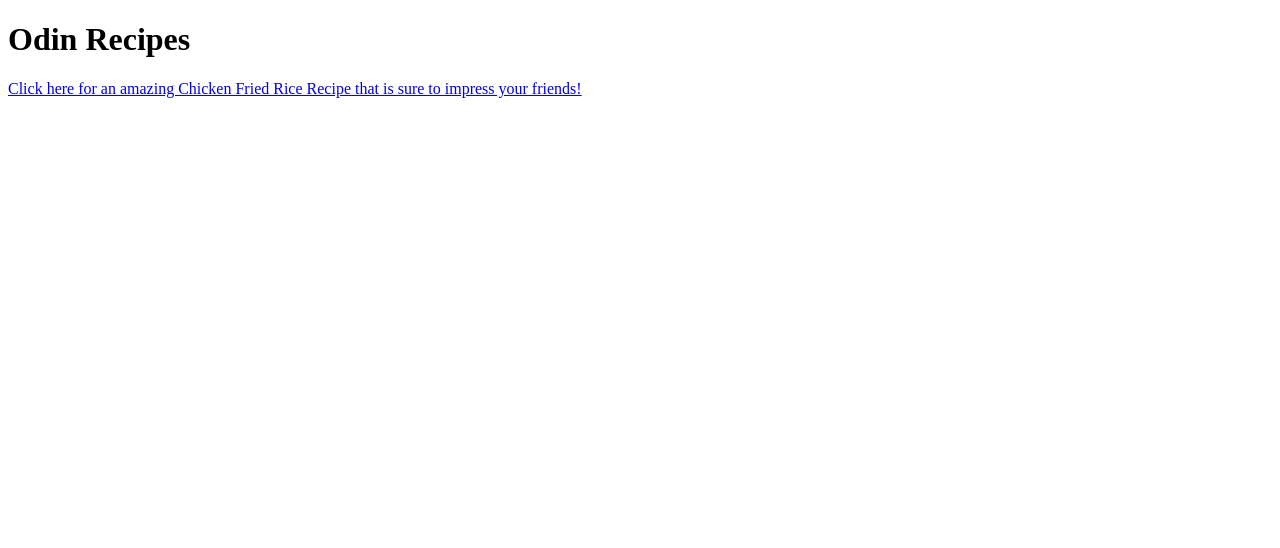
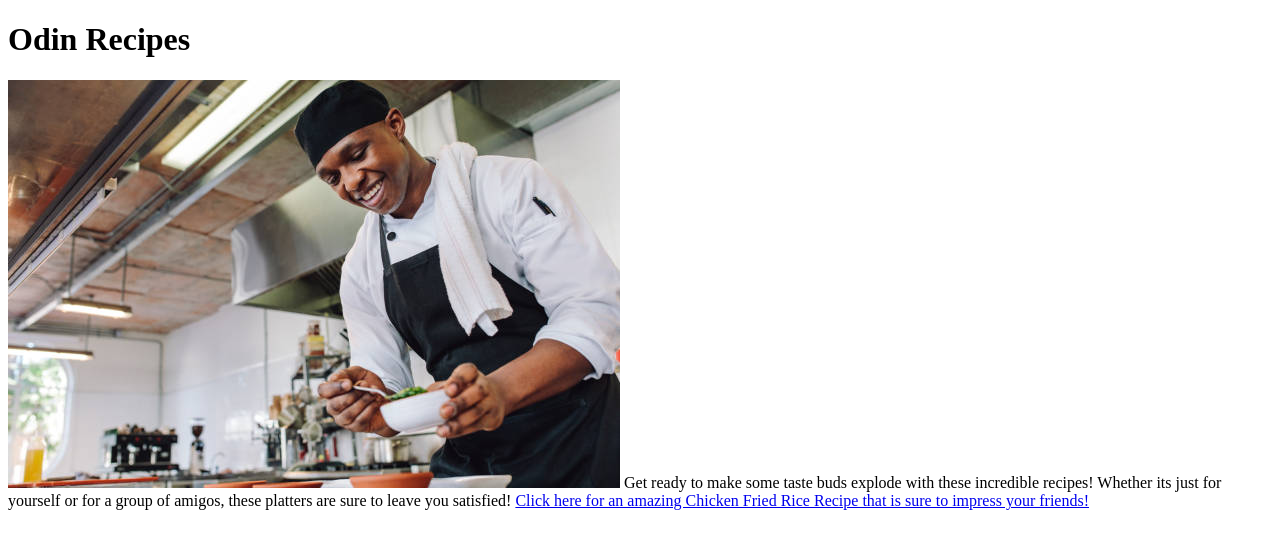
Before and after one commit to ArrriRafita/odin-recipes, a plain HTML site: page index.html in a window 1280 px wide. Drawn offline with Linux system fonts and the light colour scheme.

Commit message:
Add description for website and image to mainpage

```diff
--- a/index.html
+++ b/index.html
@@ -7,6 +7,8 @@
 
     <body>
         <h1>Odin Recipes</h1>
+        <img src="images/chef-man.jpg" alt="Chef cooking up a dish.">
+        <p1>Get ready to make some taste buds explode with these incredible recipes! Whether its just for yourself or for a group of amigos, these platters are sure to leave you satisfied!</p1>
         <a href="recipes/fried_rice.html">Click here for an amazing Chicken Fried Rice Recipe that is sure to impress your friends!</a>
     </body>
 </html>
```
Also changed, not shown: images/chef-man.jpg (added).
